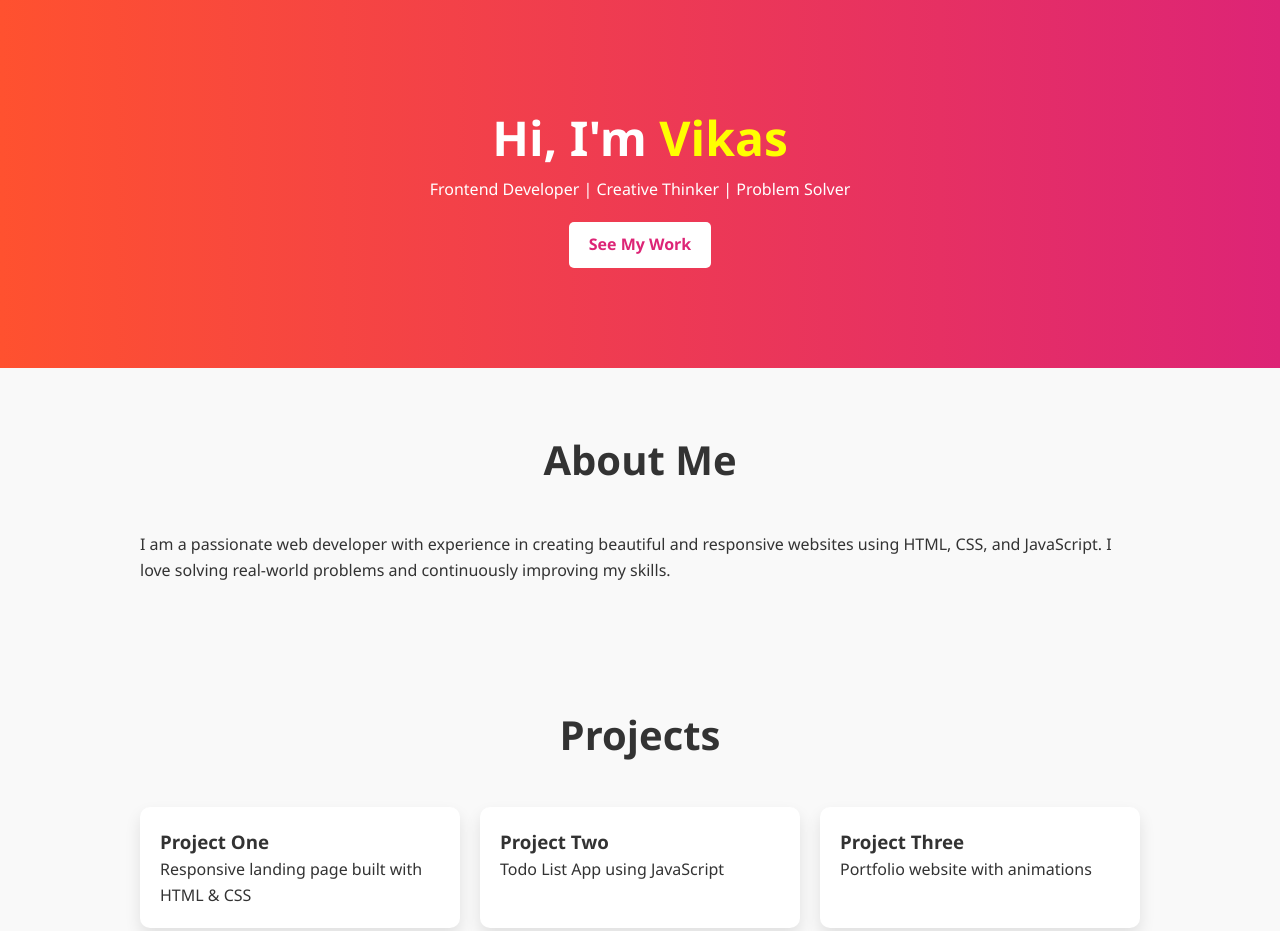
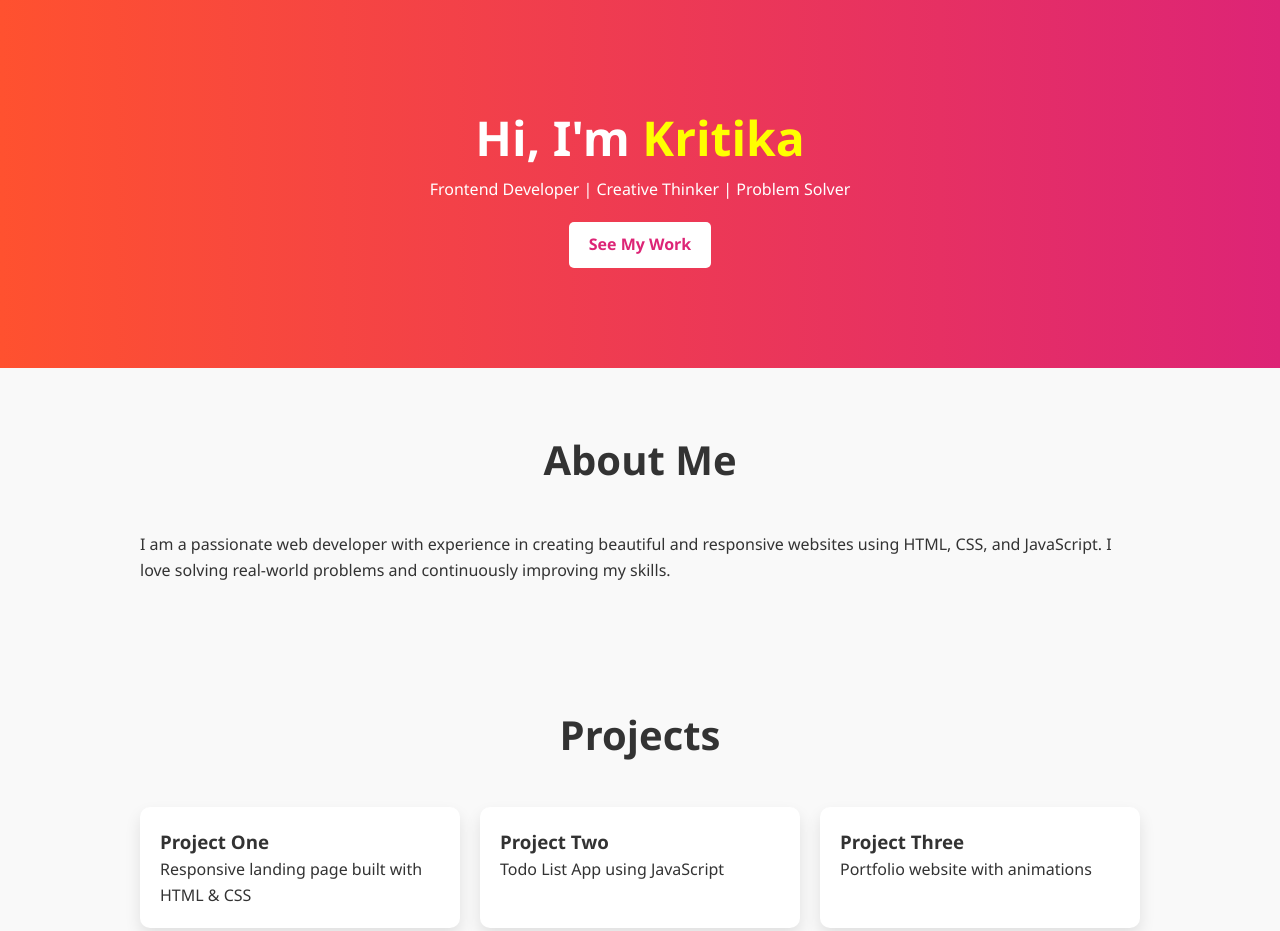
Before and after one commit to kritika066/PortFolio, a plain HTML site: page index.html in a window 1280 px wide. Shown: the top 931 px of the page. Drawn offline with Linux system fonts and the light colour scheme.

Commit message:
changes heading

```diff
--- a/index.html
+++ b/index.html
@@ -102,7 +102,7 @@
 
   <header>
     <div class="container">
-      <h1>Hi, I'm <span>Vikas</span></h1>
+      <h1>Hi, I'm <span>Kritika</span></h1>
       <p>Frontend Developer | Creative Thinker | Problem Solver</p>
       <a href="#projects" class="btn">See My Work</a>
     </div>
```
